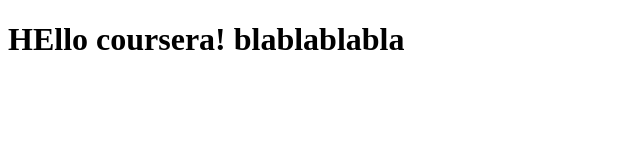
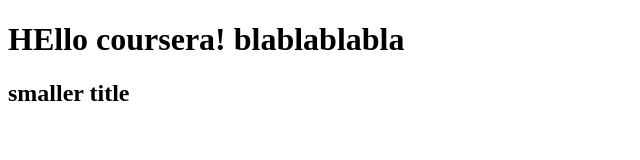
Before and after one commit to anasouassou/coursera-test, a plain HTML site: page site/index.html in a window 1280 px wide. Shown: the whole page, without its empty margins (0-640 px from the left). Drawn offline with Linux system fonts and the light colour scheme.

Commit message:
another small change

```diff
--- a/site/index.html
+++ b/site/index.html
@@ -7,5 +7,6 @@
 </head>
 <body>
 	<h1>HEllo coursera! blablablabla</h1>
+	<h2>smaller title</h2>
 </body>
 </html>
```
